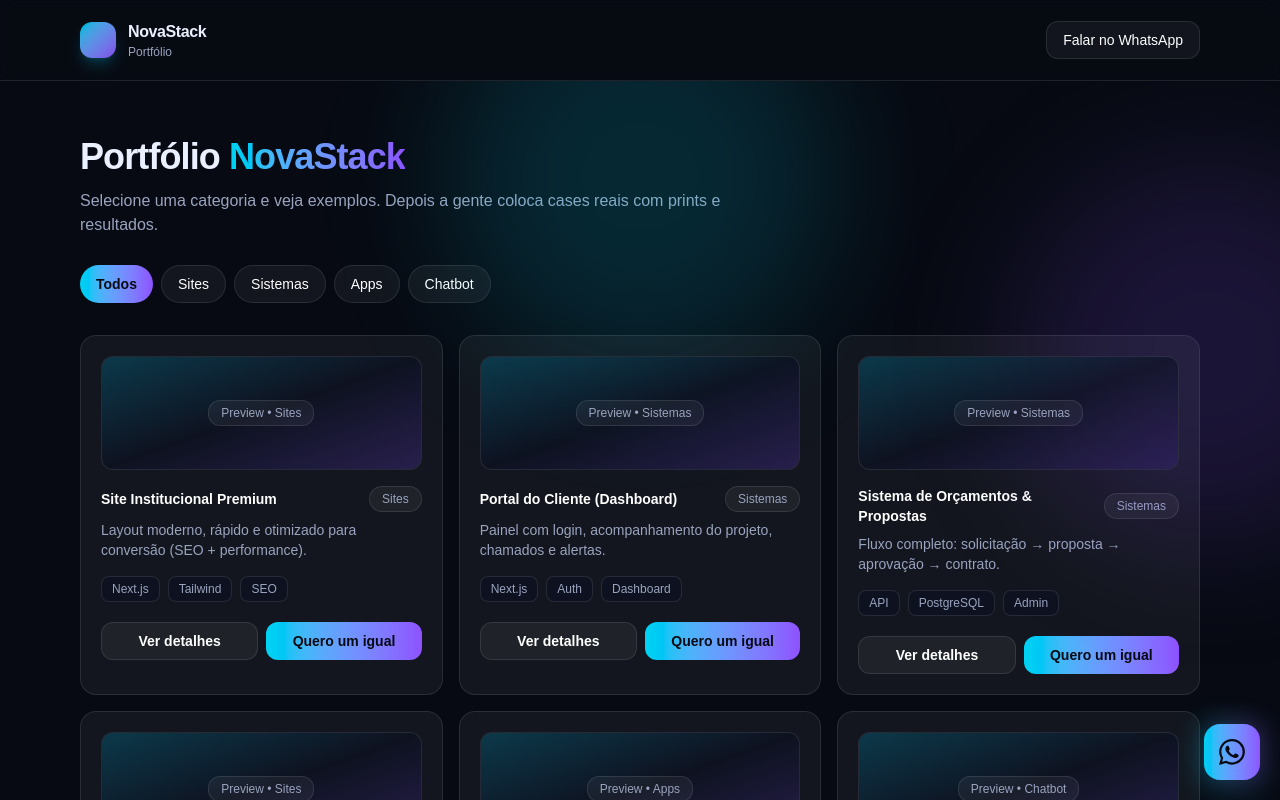
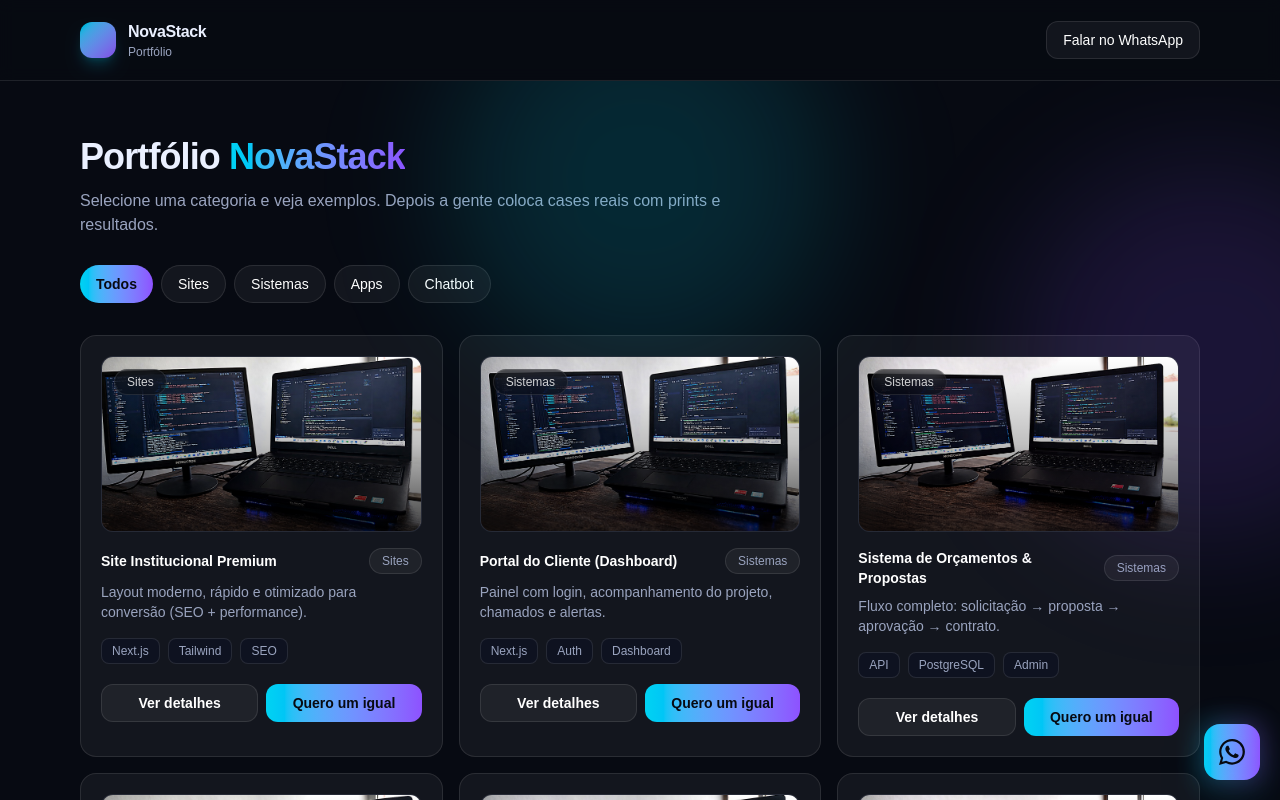
Before and after one commit to gonzagafilho/novastack, a Next.js app in the folder site/: page /portfolio in a window 1280 px wide. Shown: the top 800 px of the page. Built offline with nearby package versions, Linux system fonts and the light colour scheme.

Commit message:
feat(portfolio): cards com imagens reais + overlay + hover premium

```diff
--- a/site/app/portfolio/page.tsx
+++ b/site/app/portfolio/page.tsx
@@ -8,6 +8,7 @@ type CaseItem = {
   tag: "Sites" | "Sistemas" | "Apps" | "Chatbot";
   desc: string;
   tech: string[];
+  image: string;
 };
 
 const allCases: CaseItem[] = [
@@ -17,6 +18,7 @@ const allCases: CaseItem[] = [
     tag: "Sites",
     desc: "Layout moderno, rápido e otimizado para conversão (SEO + performance).",
     tech: ["Next.js", "Tailwind", "SEO"],
+    image: "/images/estrutura-1.jpg",
   },
   {
     slug: "portal-cliente-dashboard",
@@ -24,6 +26,7 @@ const allCases: CaseItem[] = [
     tag: "Sistemas",
     desc: "Painel com login, acompanhamento do projeto, chamados e alertas.",
     tech: ["Next.js", "Auth", "Dashboard"],
+    image: "/images/estrutura-2.jpg",
   },
   {
     slug: "sistema-orcamentos-propostas",
@@ -31,6 +34,7 @@ const allCases: CaseItem[] = [
     tag: "Sistemas",
     desc: "Fluxo completo: solicitação → proposta → aprovação → contrato.",
     tech: ["API", "PostgreSQL", "Admin"],
+    image: "/images/estrutura-3.jpg",
   },
   {
     slug: "landing-page-vendas",
@@ -38,6 +42,7 @@ const allCases: CaseItem[] = [
     tag: "Sites",
     desc: "Página focada em leads com WhatsApp, formulário e funil simples.",
     tech: ["Copy", "Analytics", "Performance"],
+    image: "/images/estrutura-1.jpg",
   },
   {
     slug: "app-pwa-catalogo",
@@ -45,6 +50,7 @@ const allCases: CaseItem[] = [
     tag: "Apps",
     desc: "Aplicação leve, instalável no celular, com recursos offline (opcional).",
     tech: ["PWA", "React", "Offline"],
+    image: "/images/estrutura-2.jpg",
   },
   {
     slug: "chatbot-whatsapp-site",
@@ -52,6 +58,7 @@ const allCases: CaseItem[] = [
     tag: "Chatbot",
     desc: "Atendimento automático, captura de leads e direcionamento para humano.",
     tech: ["WhatsApp API", "Webhooks", "IA"],
+    image: "/images/estrutura-3.jpg",
   },
 ];
 
@@ -140,13 +147,18 @@ export default function PortfolioPage() {
             {list.map((c) => (
               <div
                 key={c.slug}
-                className="group rounded-2xl border border-white/10 bg-white/5 p-5 transition hover:-translate-y-1 hover:bg-white/10 hover:shadow-2xl hover:shadow-cyan-500/10"
+                className="group rounded-2xl border border-white/10 bg-white/5 p-5 transition-all duration-500 hover:-translate-y-2 hover:bg-white/10 hover:shadow-2xl hover:shadow-cyan-500/15"
               >
-                <div className="relative overflow-hidden rounded-xl border border-white/10 bg-[#0D1224]/60">
-                  <div className="h-28 w-full bg-gradient-to-br from-cyan-400/20 via-white/0 to-violet-500/20" />
-                  <div className="absolute inset-0 grid place-items-center">
-                    <div className="rounded-xl border border-white/10 bg-white/5 px-3 py-1 text-xs text-[#9AA4BF]">
-                      Preview • {c.tag}
+                <div className="relative h-44 overflow-hidden rounded-xl border border-white/10 bg-[#0D1224]/60">
+                  <img
+                    src={c.image}
+                    alt={c.title}
+                    className="h-full w-full object-cover transition-transform duration-700 group-hover:scale-110"
+                  />
+                  <div className="absolute inset-0 bg-gradient-to-t from-black/75 via-black/25 to-transparent" />
+                  <div className="absolute left-3 top-3">
+                    <div className="rounded-full border border-white/10 bg-black/40 px-3 py-1 text-xs text-white/80 backdrop-blur">
+                      {c.tag}
                     </div>
                   </div>
                 </div>
```
